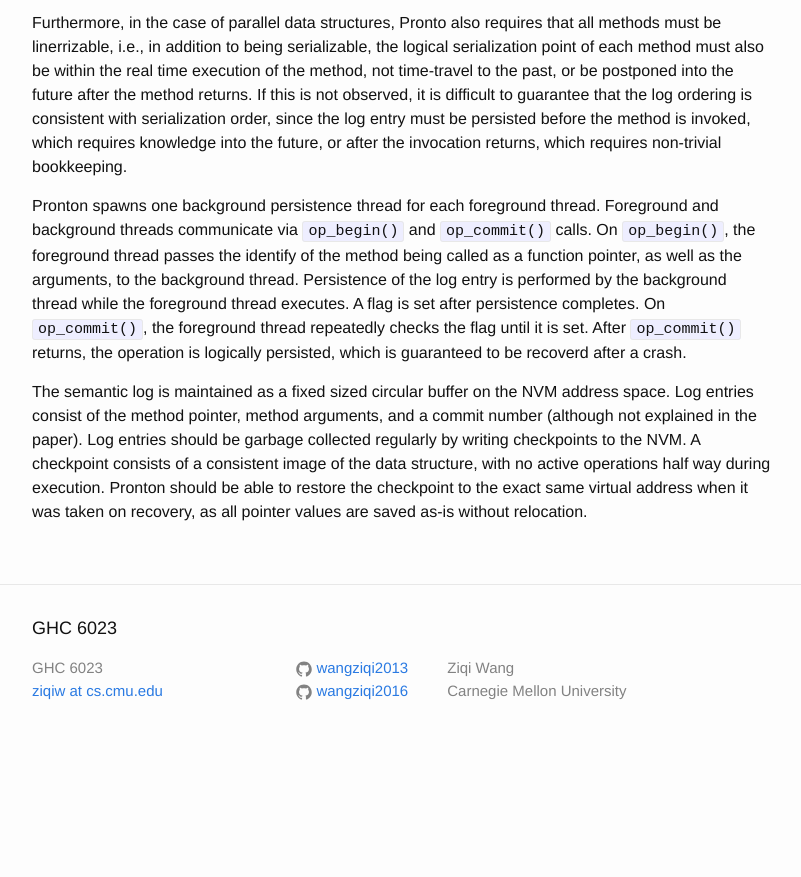
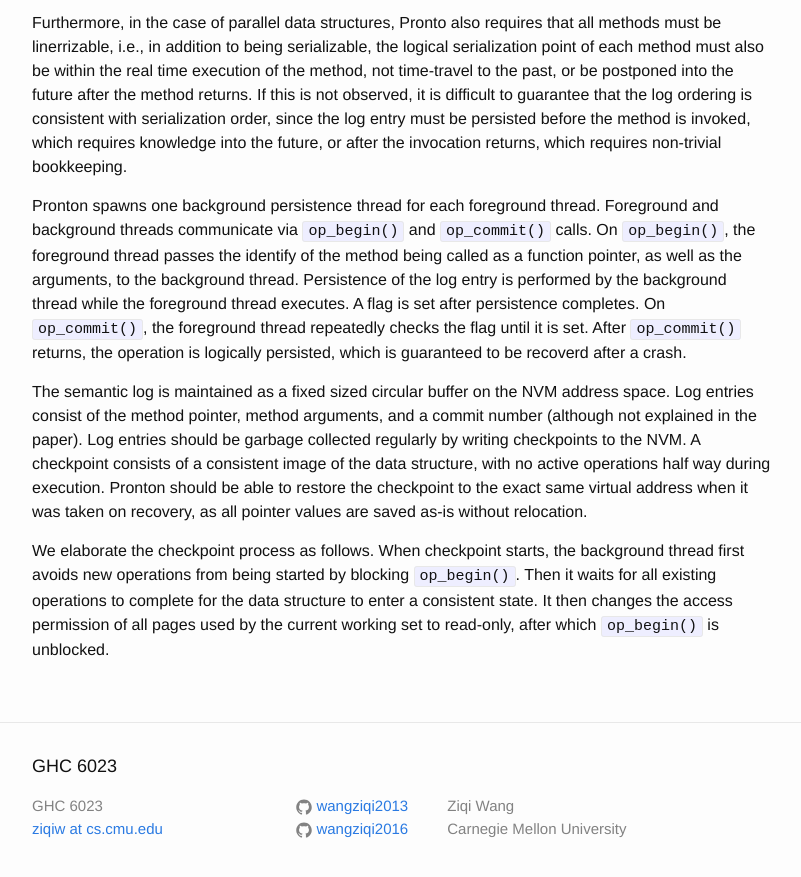
Before and after one commit to wangziqi2013/wangziqi2013.github.io, a Jekyll site: the page built from _posts/2020-08-26-pronto.markdown, in a window 1280 px wide and 900 px high, scrolled down 2338 px. Shown: the top 877 px of the window, without its empty margins (238-1039 px from the left). Built offline with Jekyll 4.4.1, drawn with Linux system fonts in a browser that asks for light colours; before the commit the page ends 3100 px from its top, so only the background shows below that.

Commit message:
Adding checkpoint

```diff
--- a/_posts/2020-08-26-pronto.markdown
+++ b/_posts/2020-08-26-pronto.markdown
@@ -110,3 +110,9 @@ Log entries should be garbage collected regularly by writing checkpoints to the
 A checkpoint consists of a consistent image of the data structure, with no active operations half way during execution.
 Pronton should be able to restore the checkpoint to the exact same virtual address when it was taken on recovery, as
 all pointer values are saved as-is without relocation.
+
+We elaborate the checkpoint process as follows. When checkpoint starts, the background thread first avoids new operations
+from being started by blocking `op_begin()`. Then it waits for all existing operations to complete for the data structure
+to enter a consistent state.
+It then changes the access permission of all pages used by the current working set to read-only, after which `op_begin()`
+is unblocked.
```
